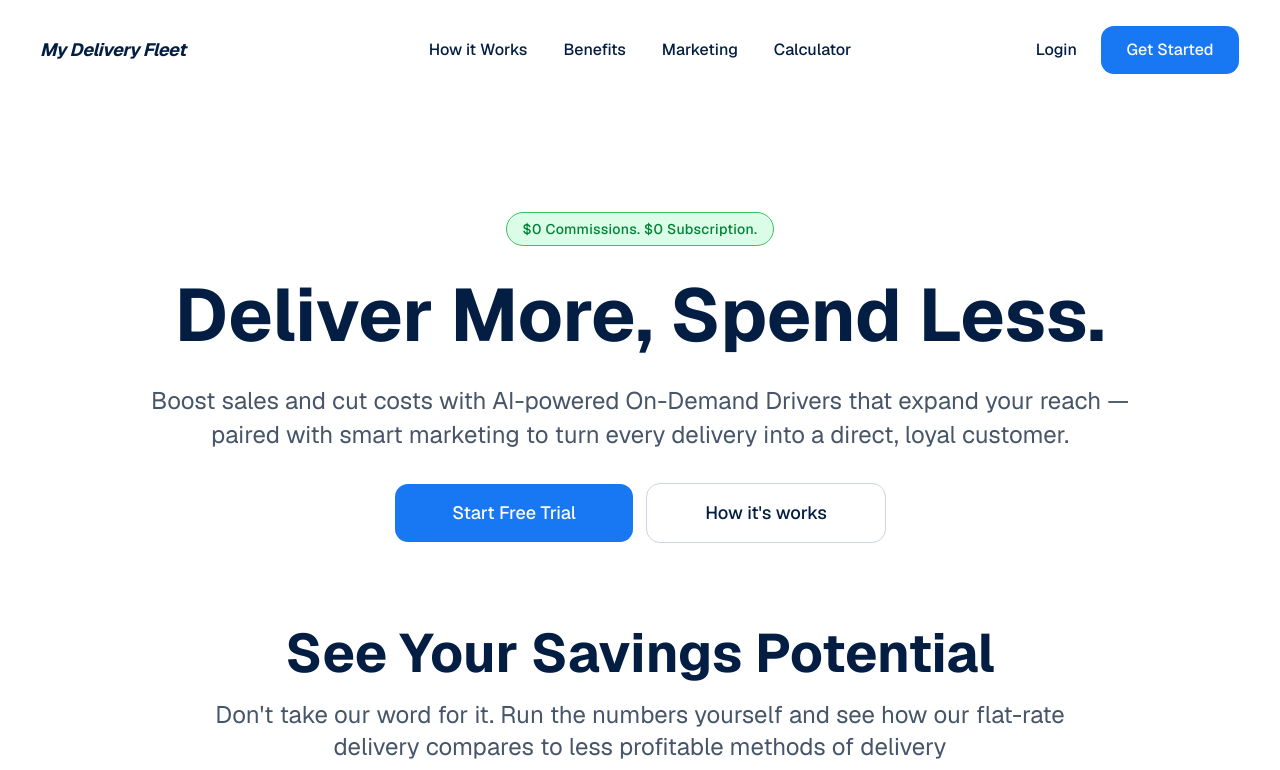
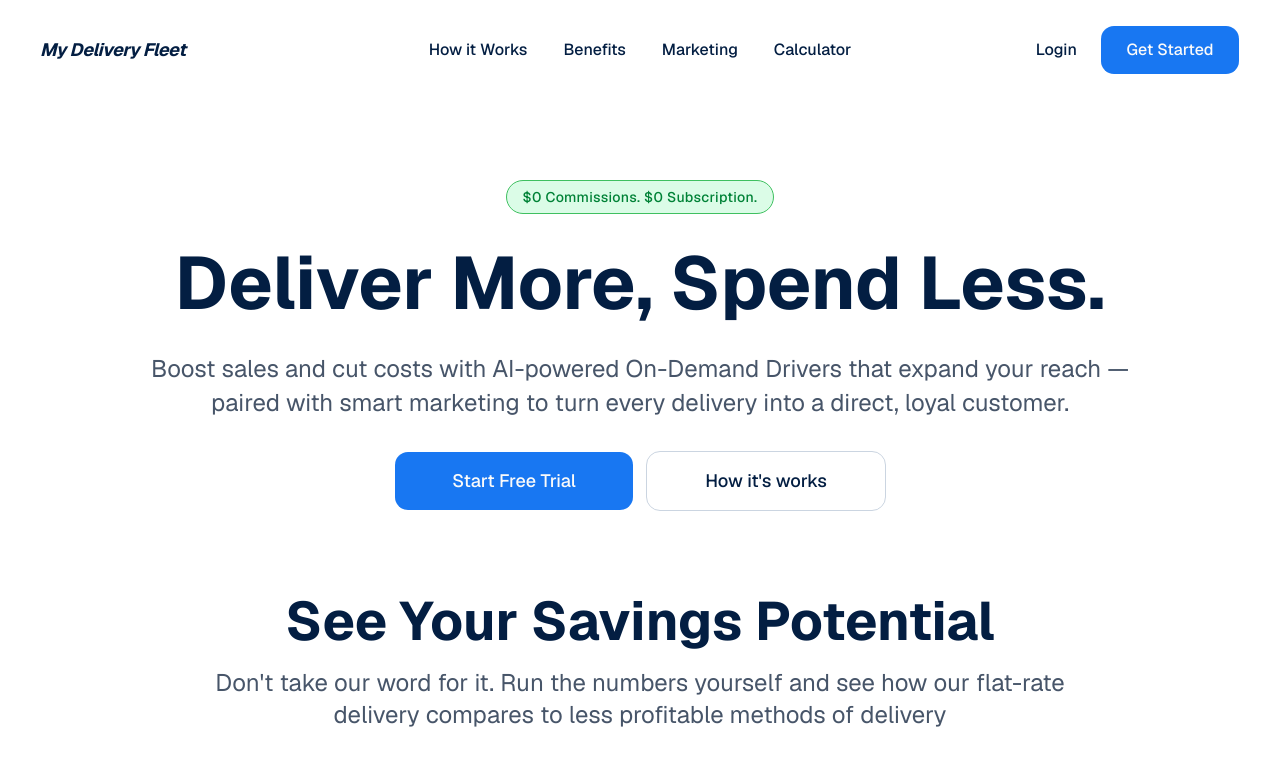
Before and after one commit to zainmanzoor-foomotion/delivery-fleet-marketing, a Next.js app: page / in a window 1280 px wide. Shown: the top 770 px of the page. Built offline with nearby package versions, Linux system fonts and the light colour scheme.

Commit message:
remove padding

```diff
--- a/app/components/Header.tsx
+++ b/app/components/Header.tsx
@@ -3,7 +3,7 @@ import Link from 'next/link'
 
 export default function Header() {
   return (
-    <section className="flex flex-col items-center justify-center px-4 pt-12 sm:pt-16 md:pt-20 lg:pt-28 text-center">
+    <section className="flex flex-col items-center justify-center px-4 pt-12 sm:pt-16 md:pt-20 text-center">
 
       {/* Badge pill */}
       <div className="mb-8 bg-green-100 inline-flex items-center rounded-full border border-[#3FC060] px-4 py-1.5">
```
